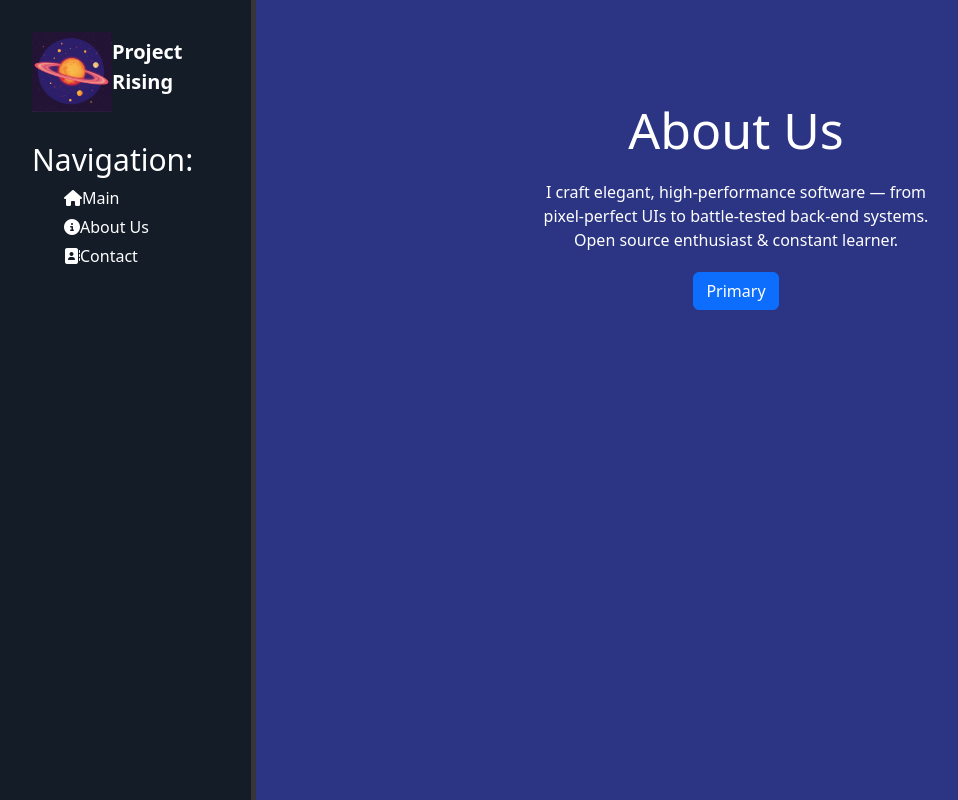
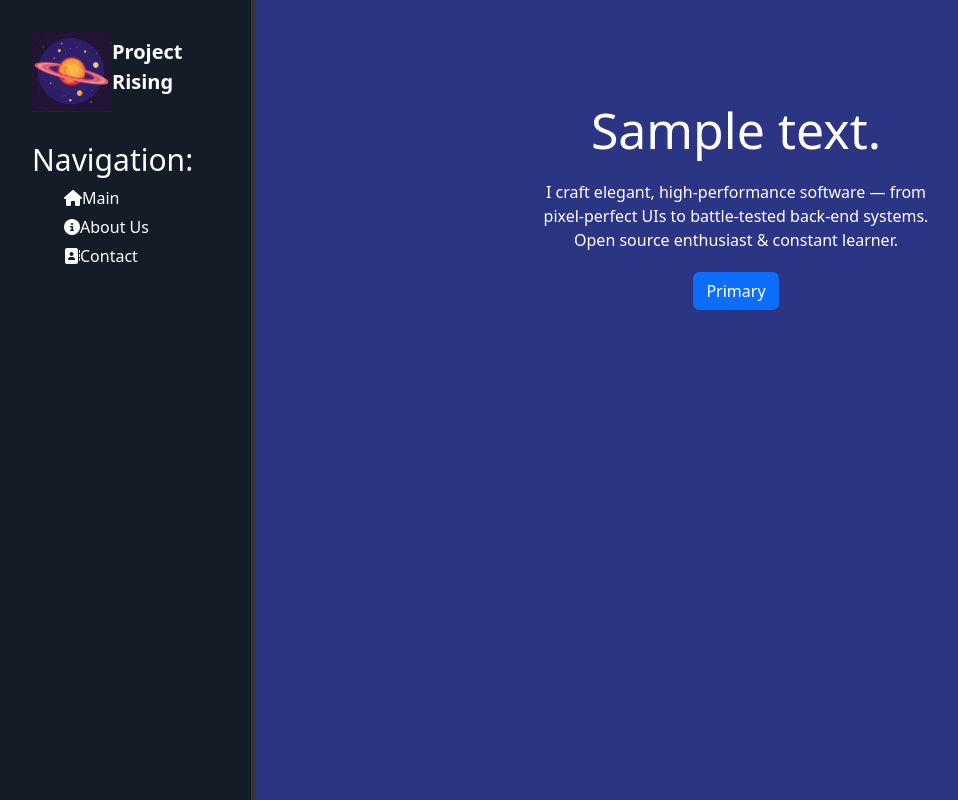
Before and after one commit to PlayErsGames666/Django, a Django app: template Rising/main/templates/main/about.html in a window 1280 px wide. Shown: the whole page, without its empty margins (0-958 px from the left). Run offline with Django 5.2, Linux system fonts and the light colour scheme; the template is opened without the code that fills it: most values are stand-ins (such as "Sample title", 1, 10 or a date in 2020).

Commit message:
Data Broadcast in title and h1

```diff
--- a/Rising/main/templates/main/about.html
+++ b/Rising/main/templates/main/about.html
@@ -1,10 +1,10 @@
 {% extends 'main/layout.html' %}
 
-{% block title %} About U {% endblock %}
+{% block title %}{{ about }}{% endblock %}
 
 {% block body %}
     <div class="features">
-    <h1>About Us</h1>
+    <h1>{{ about }}</h1>
     <p>I craft elegant, high-performance software — from pixel-perfect UIs to battle-tested back-end systems.
         Open source enthusiast & constant learner.</p>
     <button type="button" class="btn btn-primary">Primary</button>
```
